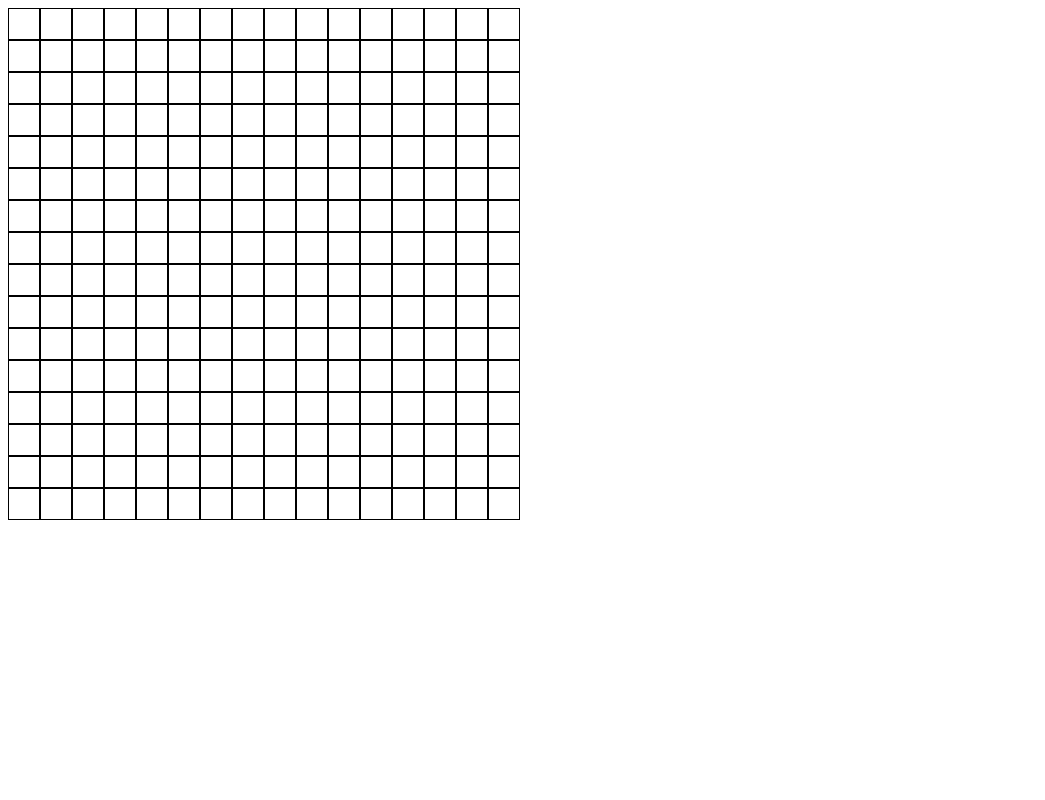
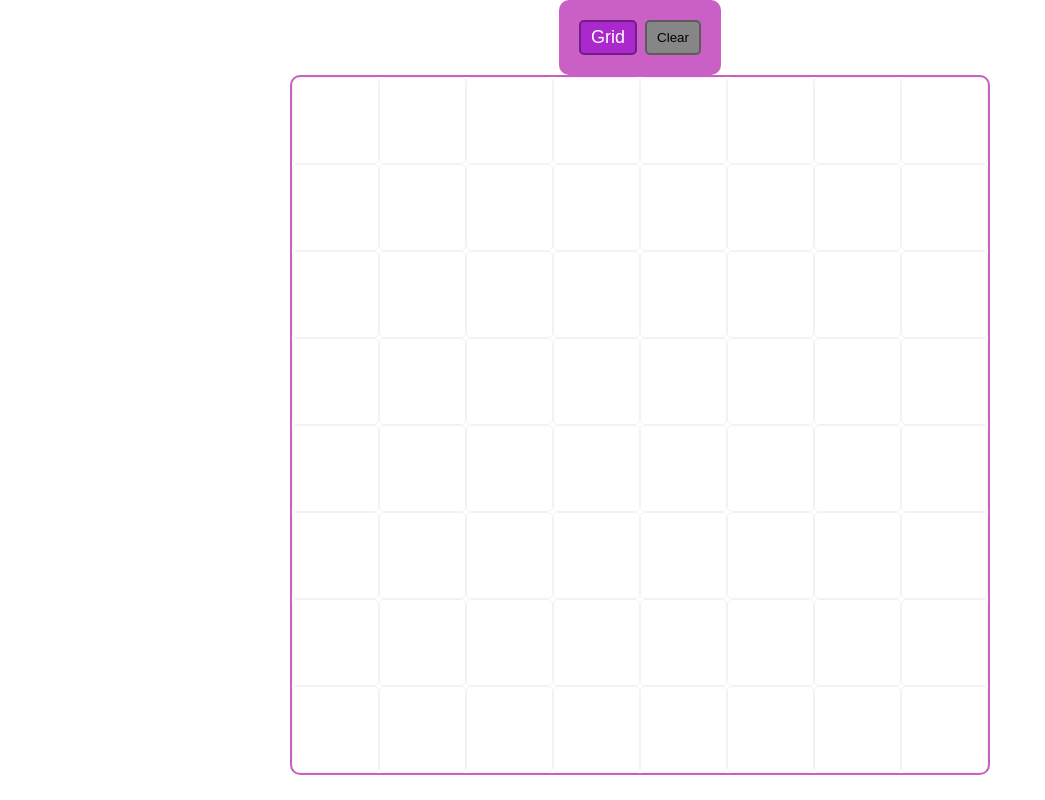
Before and after one commit to Maganra/Etch-a-Sketch, a plain HTML site: page index.html in a window 1280 px wide. Shown: the whole page, without its empty margins (0-1045 px from the left). Drawn offline with Linux system fonts and the light colour scheme.

Commit message:
overhauled previous method for creating the divs and added ui elements for grid size customization and clearing the grid

```diff
--- a/css.css
+++ b/css.css
@@ -1,13 +1,101 @@
-.row {
-    display: flex;
-    font-size: 9.5px;
-    text-align: center;
-    color: red;
-    width: 512px;
+:root {
+    --color-button: #ab29cc;
+    --color-button-hover: #731e88;
+    --color-reset: #868686;
+    --color-reset-hover: #5c5c5c;
+    --box-color: #db9ce4;
+    --ui-color: #ca60c5;
 }
 
-.cell {
-    width: 30px;
-    height: 30px;
-    border: 1px solid black;
+*,
+*::before,
+*::after {
+    box-sizing: border-box;
+    margin: 0;
+    padding: 0;
 }
+
+html {
+    font-size: 62.5%;
+}
+
+.container {
+    padding: 0 2vw;
+    display: flex;
+    flex-direction: column;
+    justify-content: center;
+    align-items: center;
+}
+
+.controls {
+    display: flex;
+    align-items: center;
+    background-color: var(--ui-color);
+    padding: 2rem;
+    border-radius: 1rem;
+}
+
+.controls-inner {
+    display: flex;
+    gap: 8px;
+    text-align: center;
+}
+
+.grid-size {
+    margin-bottom: 0.5rem;
+    color: var(--color-black);
+    font-weight: 500;
+    font-size: 1.8rem;
+}
+
+.apply {
+    display: block;
+    margin: 0 auto;
+    padding: 0.5rem 1rem;
+    background-color: var(--color-button);
+    color: #ffffff;
+    font-weight: 500;
+    font-size: 1.8rem;
+    border-radius: 0.5rem;
+    border-color: var(--color-button-hover);
+    border-style: solid;
+}
+
+.apply:hover {
+    background-color: var(--color-button-hover);
+}
+
+.reset {
+    display: block;
+    background-color: var(--color-reset);
+    margin: 0 auto;
+    padding: 0.5rem 1rem;
+    border-radius: 0.5rem;
+    border-color: var(--color-reset-hover);
+    border-style: solid;
+}
+
+.reset:hover {
+    background-color: var(--color-reset-hover);
+}
+
+.grid {
+    border: 2px solid var(--ui-color);
+    border-radius: 1rem;
+    width: 70rem;
+    height: 70rem;
+    position: relative;
+    display: flex;
+    flex-flow: row wrap;
+    justify-content: space-around;
+}
+
+
+.box {
+    border: 0.5px solid rgba(0, 0, 0, 0.05);
+    border-radius: 0.5rem;
+}
+
+.box.active {
+    background-color: var(--box-color);
+}
--- a/index.html
+++ b/index.html
@@ -1,13 +1,22 @@
+<!DOCTYPE html>
 <html lang="en">
 <head>
     <meta charset="UTF-8">
     <meta http-equiv="X-UA-Compatible" content="IE=edge">
     <meta name="viewport" content="width=device-width, initial-scale=1.0">
+    <title>Etch-a-Sketch</title>
     <link rel="stylesheet" href="css.css">
-    <title>Etch-a-Sketch</title>
 </head>
 <body>
-    <div id="container" style="width:512px"></div>
+    <div class="container">
+        <div class="controls">
+            <div class="controls-inner">
+                <button class="apply">Grid</button>
+                <button class="reset">Clear</button>
+            </div>
+        </div>
+        <div class="grid"></div>
+    </div>
 
     <script src="javascript.js"></script>
 </body>
--- a/javascript.js
+++ b/javascript.js
@@ -1,14 +1,52 @@
-let i = 0
-let n = 16;
+const grid = document.querySelector('.grid');
+let gridSize = 16;
+const resetBtn = document.querySelector('.reset');
+const applyGridSize = document.querySelector('.apply');
+let squareSize = 8;
 
-container.innerHTML = `<div class="row">${'<div class="cell"></div>'.repeat(n)}</div>`.repeat(n);
+createGrid(squareSize);
 
-let item = document.getElementById("container");
-item.addEventListener("mouseover", function(event) {
-    event.target.style.background = "red";
-})
+function createSquare(size) {
+    const div = document.createElement('div');
+    div.classList.add('box');
+    div.style.width = `${size}px`;
+    div.style.height = `${size}px`;
+    return div;
+}
 
-// item.addEventListener("mouseout", function(event) {
+function gridDimension() {
+    squareSize = prompt("Enter size of grid: ");
+    if (squareSize > 100 || squareSize < 1 || squareSize == null || squareSize == "" || isNaN(squareSize)) {
+        alert("Please enter a number between 1 and 100");
+        gridDimension();
+    }
+    return squareSize;
+}
 
-//     event.target.style.background = "";
-// })
+function createGrid(gridSize) {
+    for (let i = 0; i < gridSize; i++) {
+        for (let j = 0; j < gridSize; j++) {
+            grid.appendChild(createSquare(grid.clientWidth / gridSize));
+        }
+    }
+}
+
+function reset() {
+    while (grid.firstChild) {
+        grid.removeChild(grid.lastChild);
+    }
+    createGrid(squareSize);
+}
+
+grid.addEventListener('mouseover', function (e) {
+    if (e.target.matches('.box')) {
+        e.target.classList.add('active');
+    }
+});
+
+applyGridSize.addEventListener('click', function () {
+    gridDimension();
+    reset();
+});
+
+resetBtn.addEventListener('click', reset);
```
